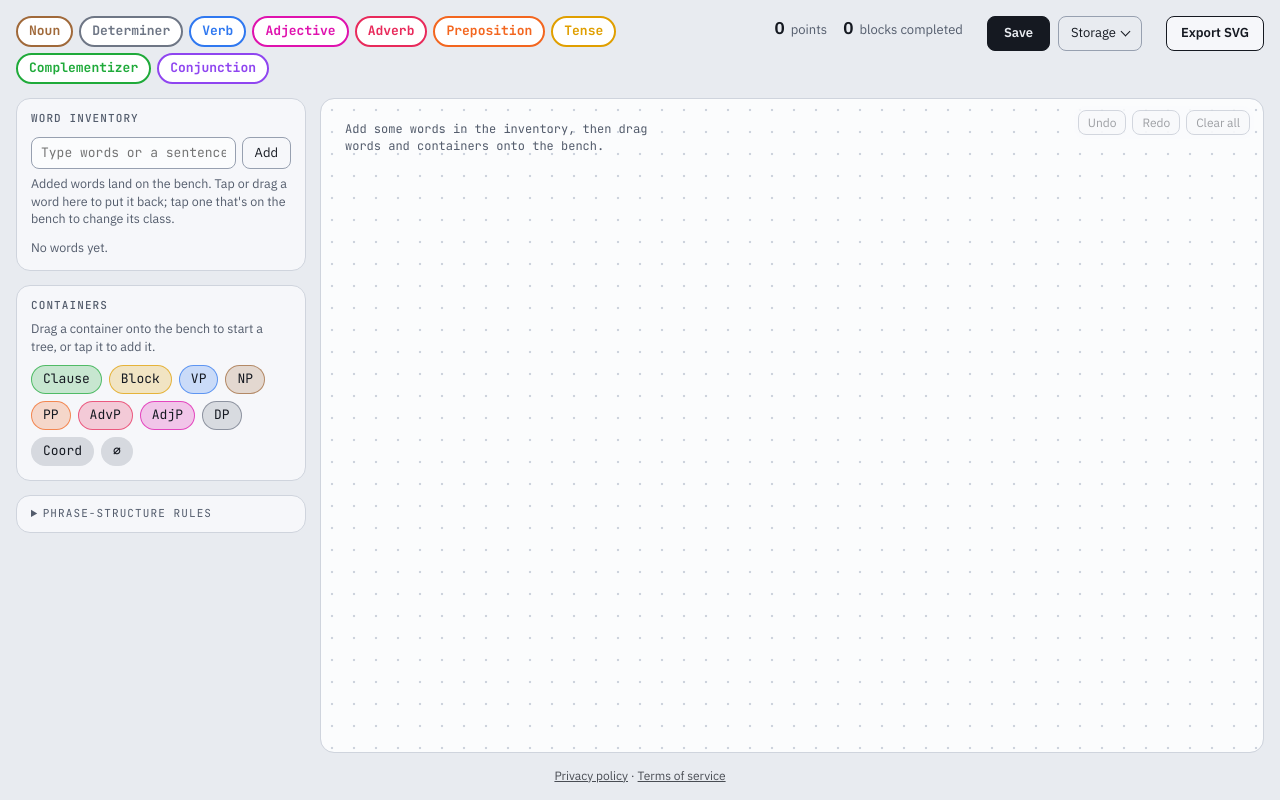
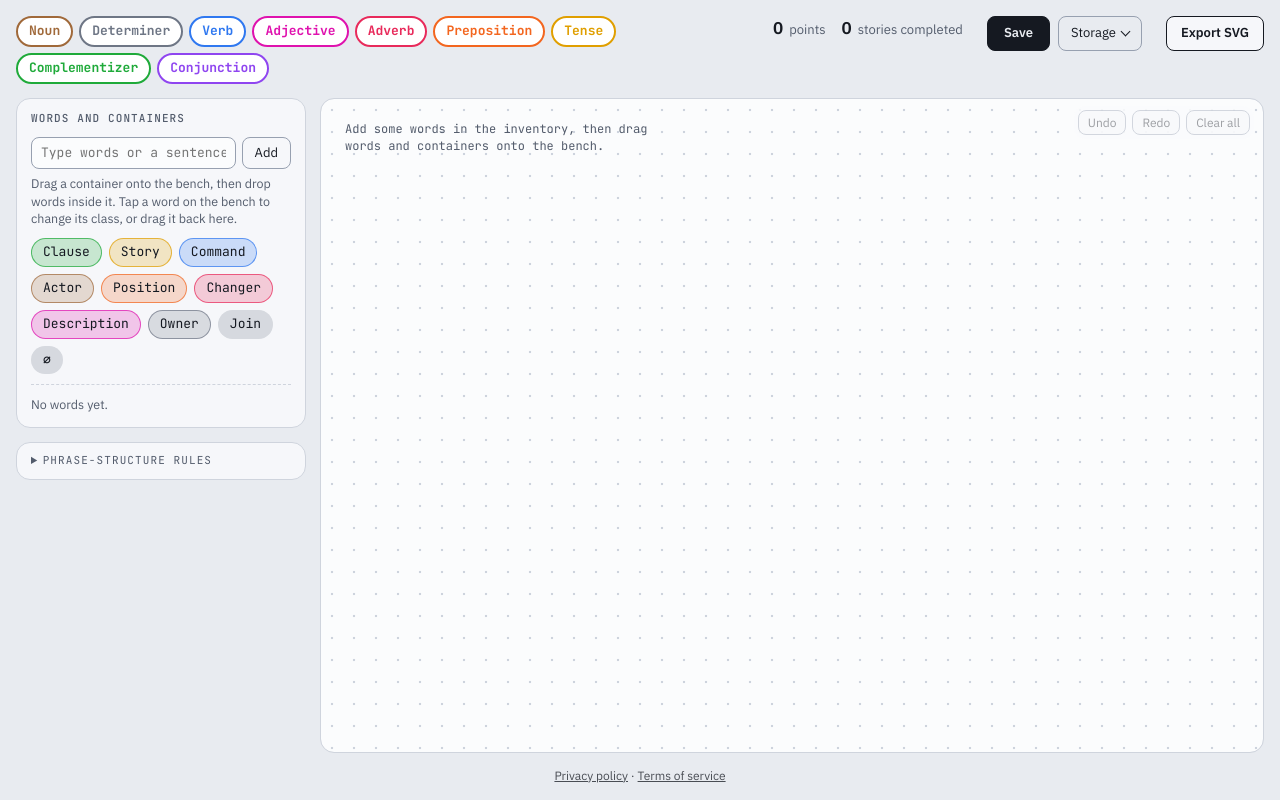
Before and after one commit to Nivlahk/nivlahk.github.io, a plain HTML site: page SYNTAX/index.html in a window 1280 px wide. Drawn offline with Linux system fonts and the light colour scheme.

Commit message:
Update HTML structure and class names in index.html

```diff
--- a/SYNTAX/index.html
+++ b/SYNTAX/index.html
@@ -173,6 +173,7 @@ button{font:inherit;color:inherit}
 .dock h2{font-family:var(--mono);font-size:11px;text-transform:uppercase;letter-spacing:.1em;color:var(--ink2);font-weight:500;margin:0 0 10px;display:flex;justify-content:space-between}
 .dock h3{font-family:var(--mono);font-size:10.5px;text-transform:uppercase;letter-spacing:.1em;color:var(--ink2);font-weight:400;margin:12px 0 6px}
 .inv{display:flex;flex-wrap:wrap;gap:7px}
+.inv-containers{padding-bottom:10px;margin-bottom:10px;border-bottom:1px dashed var(--line)}
 
 /* chips */
 .word{display:inline-flex;align-items:center;gap:6px;color:#fff;font-weight:600;border-radius:999px;padding:5px 12px;font-size:15px;
@@ -412,7 +413,7 @@ details.rules summary{cursor:pointer;font-family:var(--mono);font-size:11px;text
 <header class="top">
   <h1 class="sr-only">Syntax Tree Sandbox</h1>
   <div class="legendbar" id="lexInv" aria-label="Word class colors"></div>
-  <div class="scorebar" id="scoreBar" aria-live="polite"><span class="sc-gain" id="scoreGain"></span><span class="sc"><b id="scorePts">0</b> points</span><span class="sc"><b id="scoreBlocks">0</b> blocks completed</span></div>
+  <div class="scorebar" id="scoreBar" aria-live="polite"><span class="sc-gain" id="scoreGain"></span><span class="sc"><b id="scorePts">0</b> points</span><span class="sc"><b id="scoreBlocks">0</b> stories completed</span></div>
   <!-- Save + Storage: saved trees go to a "Syntax Tree Sandbox" folder in the player's own Google Drive
        (tools/syntax-library builds library.js). Hidden unless data-google-client-id is set. -->
   <div class="libbar" id="libraryBar" data-google-client-id="956116332062-gtkuegrrjb54fucnp66v0lt15he1jf3q.apps.googleusercontent.com"></div>
@@ -422,16 +423,12 @@ details.rules summary{cursor:pointer;font-family:var(--mono);font-size:11px;text
 <main class="layout">
   <aside class="docks">
     <section class="dock" data-dock id="wordDock">
-      <h2><span>Word inventory</span><span id="wordCount"></span></h2>
+      <h2><span>Words and containers</span><span id="wordCount"></span></h2>
       <form class="addwords" id="addForm"><input id="addInput" aria-label="Words to add" placeholder="Type words or a sentence" autocomplete="off"><button class="btn" type="submit">Add</button></form>
-      <p class="dock-hint">Added words land on the bench. Tap or drag a word here to put it back; tap one that's on the bench to change its class.</p>
+      <p class="dock-hint">Drag a container onto the bench, then drop words inside it. Tap a word on the bench to change its class, or drag it back here.</p>
+      <div class="inv inv-containers" id="phrInv" aria-label="Containers"></div>
       <div class="inv" id="wordInv"></div>
       <div class="wedit" id="wedit" hidden></div>
-    </section>
-    <section class="dock" data-dock>
-      <h2><span>Containers</span></h2>
-      <p class="dock-hint">Drag a container onto the bench to start a tree, or tap it to add it.</p>
-      <div class="inv" id="phrInv"></div>
     </section>
     <details class="rules"><summary>Phrase-structure rules</summary><div class="rulelist" id="ruleList"></div></details>
     <div class="status" id="status"></div>
@@ -531,7 +528,7 @@ const coordOut=X=>isLex(X)?X+'_Conj':X;
 const coordRule=X=>({lhs:coordOut(X),els:[{alts:[X],min:1,max:Infinity},{alts:CLAUSES.includes(X)?['Conj','Semi']:['Conj'],min:1,max:1},{alts:[X],min:1,max:1}]});
 function coordCands(n){const kids=n.children.map(opts);return COORD_HEADS.filter(X=>align(coordRule(X).els,kids,true))}
 /* friendly display names; rules keep TP/CP internally and accept either name */
-const DISPLAY={TP:'Block',CP:'Clause',X_Conj:'Coord'};
+const DISPLAY={TP:'Story',CP:'Clause',NP:'Actor',VP:'Command',PP:'Position',AdjP:'Description',AdvP:'Changer',DP:'Owner',X_Conj:'Join'};
 /* a coordinated X ("cats and dogs") is still an X, so N_Conj, V_Conj… display as N, V… */
 const shown=c=>DISPLAY[c]||(/_Conj$/.test(c)?shown(c.slice(0,-5)):c);
 const altsLabel=alts=>[...new Set(alts.map(a=>a==='Semi'?';':shown(a)))].join('/');
@@ -540,8 +537,8 @@ function tokLabel(t){let pre='',post='',b=t;if(b.startsWith('(')&&b.endsWith(')'
   let plus='';if(b.endsWith('+')){plus='+';b=b.slice(0,-1)}
   const alts=b.startsWith('{')?b.slice(1,-1).split('/'):[b],lab=[...new Set(alts.map(shown))];
   return pre+(lab.length>1?'{'+lab.join('/')+'}':lab[0])+plus+post}
-const toDisplay=t=>t.replace(/\b(TP|CP)\b/g,m=>DISPLAY[m]);
-const fromDisplay=t=>t.replace(/\b(Block|Sentence)\b/g,'TP').replace(/\bClause\b/g,'CP');
+const toDisplay=t=>t.replace(/\b(TP|CP|NP|VP|PP|AdjP|AdvP|DP)\b/g,m=>DISPLAY[m]);
+const fromDisplay=t=>t.replace(/\b(Story|Block|Sentence)\b/g,'TP').replace(/\bClause\b/g,'CP').replace(/\bActor\b/g,'NP').replace(/\bDescription\b/g,'AdjP').replace(/\bChanger\b/g,'AdvP').replace(/\bOwner\b/g,'DP').replace(/\bCommand\b/g,'VP').replace(/\bPosition\b/g,'PP');
 function rawCat(n){if(n.type==='empty')return'∅';if(n.cat!=='X_Conj')return n.cat;const c=coordCands(n);return c.length===1?coordOut(c[0]):'X_Conj'}
 function dispCat(n){return shown(rawCat(n))}
 function parseTok(raw){
@@ -574,7 +571,7 @@ function checkRule(line,skip){
   const lhs=m[0].trim(),rhs=m[1].trim();
   if(!ID.test(lhs))return`“${lhs}” isn't a valid category name. Use letters, digits and _.`;
   if(isLex(lhs))return`${lhs} is a word class. Put a phrase name on the left, such as ${lhs}P.`;
-  if(/_Conj$/.test(lhs))return'Coordination is built in (Coord). Pick a name that doesn\'t end in _Conj.';
+  if(/_Conj$/.test(lhs))return'Coordination is built in (Join). Pick a name that doesn\'t end in _Conj.';
   if(lhs in PUNCT)return`${lhs} is built in. Pick another name.`;
   if(!rhs)return'Add at least one part after the arrow.';
   const known=new Set([...LEX,...G.rules.filter((_,i)=>i!==skip).map(lhsOf),lhs,'X_Conj',COMPS]);
@@ -819,7 +816,7 @@ function tryDirect(did,cid,ord){
   return{ok,reason};
 }
 function explain(c,d){
-  if(d.type==='empty')return'∅ only stands for an understood subject (a TP\'s subject slot) or a verb that moved up into C (a VP\'s verb slot).';
+  if(d.type==='empty')return'∅ only stands for an understood subject (a Story\'s subject slot) or a verb that moved up into C (a Command\'s verb slot).';
   const cr=RULES[c.cat]||[],hf=headFrames(c);
   if(hasComps(cr)&&hf&&evalNode(c,true).status!=='invalid'){
     const v=c.children.find(x=>verbFrames(x)),vt=words(v)||'This verb';
@@ -924,7 +921,7 @@ function renderCanvas(){
   if(flipFrom&&!before[flipFrom.id])before[flipFrom.id]=flipFrom.rect;flipFrom=null;
   modes={};
   const done=completeRoots();
-  canvas.innerHTML=S.roots.map(r=>rRoot(r,done)).join('')+(S.roots.length?'':`<div class="hint-empty">${S.words.length?'Drag a word or a container from the inventory onto the bench.':'Add some words in the inventory, then drag words and containers onto the bench.'}</div>`);
+  canvas.innerHTML=S.roots.map(r=>rRoot(r,done)).join('')+(S.roots.length?'':`<div class="hint-empty">${S.words.length?'Drag a container onto the bench, then drop words into it.':'Add some words in the inventory, then drag words and containers onto the bench.'}</div>`);
   prevMode=modes;
   // size bench
   let mx=0,my=0;canvas.querySelectorAll('.rootwrap').forEach(w=>{mx=Math.max(mx,w.offsetLeft+w.offsetWidth);my=Math.max(my,w.offsetTop+w.offsetHeight)});
@@ -999,7 +996,7 @@ function scoreBench(){
     }
     if(gains.length){
       const total=gains.reduce((a,g)=>a+g.pts,0),b=gains.find(g=>g.clause)||gains.find(g=>g.block);
-      $('#scoreGain').textContent=`+${total}`+(b?` · ${b.clause?'Clause':'Block'} complete`:'');
+      $('#scoreGain').textContent=`+${total}`+(b?` · ${b.clause?'Clause':'Story'} complete`:'');
       const g=$('#scoreGain'),bar=$('#scoreBar');g.classList.add('show');
       bar.classList.remove('bump');void bar.offsetWidth;bar.classList.add('bump');
       clearTimeout(gainT);gainT=setTimeout(()=>g.classList.remove('show'),b?3000:2000);
@@ -1070,7 +1067,7 @@ function renderChrome(){
       :`<div class="rule editable" data-editrule="${i}" title="Click to edit">${ruleChips(line)}<button class="rx" type="button" data-delrule="${i}" aria-label="Delete rule">×</button></div>`).join('')
     +`<div class="rule builtin conds"><em class="rule-note"><b>Built-in conditions.</b> ∅ can be an understood subject only in a to-clause, an -ing/-ed clause, a command, or after a fronted wh- or relative word; it can stand for a verb only when an auxiliary or "be" has moved into C (Is he ∅ happy?). Only all, both, half or such can precede another determiner. A clause used as a subject needs a complementizer or a ∅ subject.</em></div>`
     +`<div class="rule builtin frames"><span class="compsc">Comps</span><span class="arr">→</span><em class="rule-note">Built in. Filled by the verb's frame. ${FKEYS.map(f=>`<span class="lexc" style="--c:${FRAMECOL[f]}">${FRAMES[f].name}</span> ${FRAMES[f].pat?esc(toDisplay(FRAMES[f].pat)):'nothing'}`).join(' · ')}. Tap a verb in the inventory to set its frames.</em></div>`
-    +`<div class="rule builtin"><span>Coord</span><span class="arr">→</span><span>X+</span><span class="lexc" style="--c:${COLORS.Conj||'#888'}">Conj</span><span>X</span><em class="rule-note">Built in. X is any word class or phrase, the same throughout, so lists like red, white and blue work. Clauses and sentences can also be joined with ;</em></div>`
+    +`<div class="rule builtin"><span>Join</span><span class="arr">→</span><span>X+</span><span class="lexc" style="--c:${COLORS.Conj||'#888'}">Conj</span><span>X</span><em class="rule-note">Built in. X is any word class or phrase, the same throughout, so lists like red, white and blue work. Clauses and sentences can also be joined with ;</em></div>`
 
     +(ruleForm&&ruleForm.index<0?ruleFormHTML():`<div class="rule-actions"><button class="btn small" type="button" data-addrule>+ New rule</button><button class="btn small" type="button" data-legendedit aria-pressed="${legendEdit}">${legendEdit?'Done editing classes':'Edit word classes'}</button><button class="linkbtn" type="button" data-resetgrammar>Reset to default grammar</button></div>`);
   const ri=$('#ruleInput');if(ri&&ruleForm.focus){ri.focus();ri.setSelectionRange(ri.value.length,ri.value.length);ruleForm.focus=false}
```
